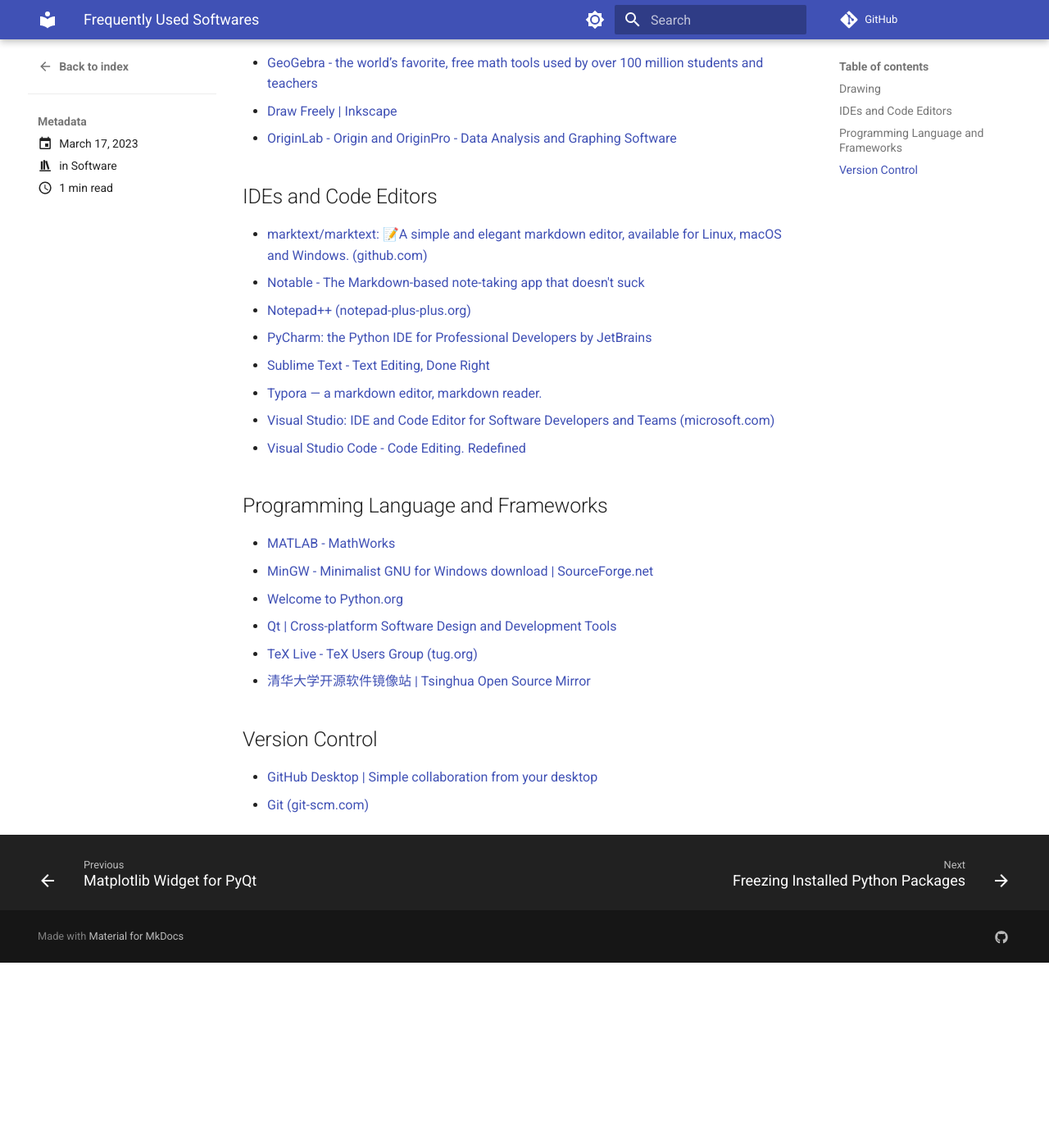
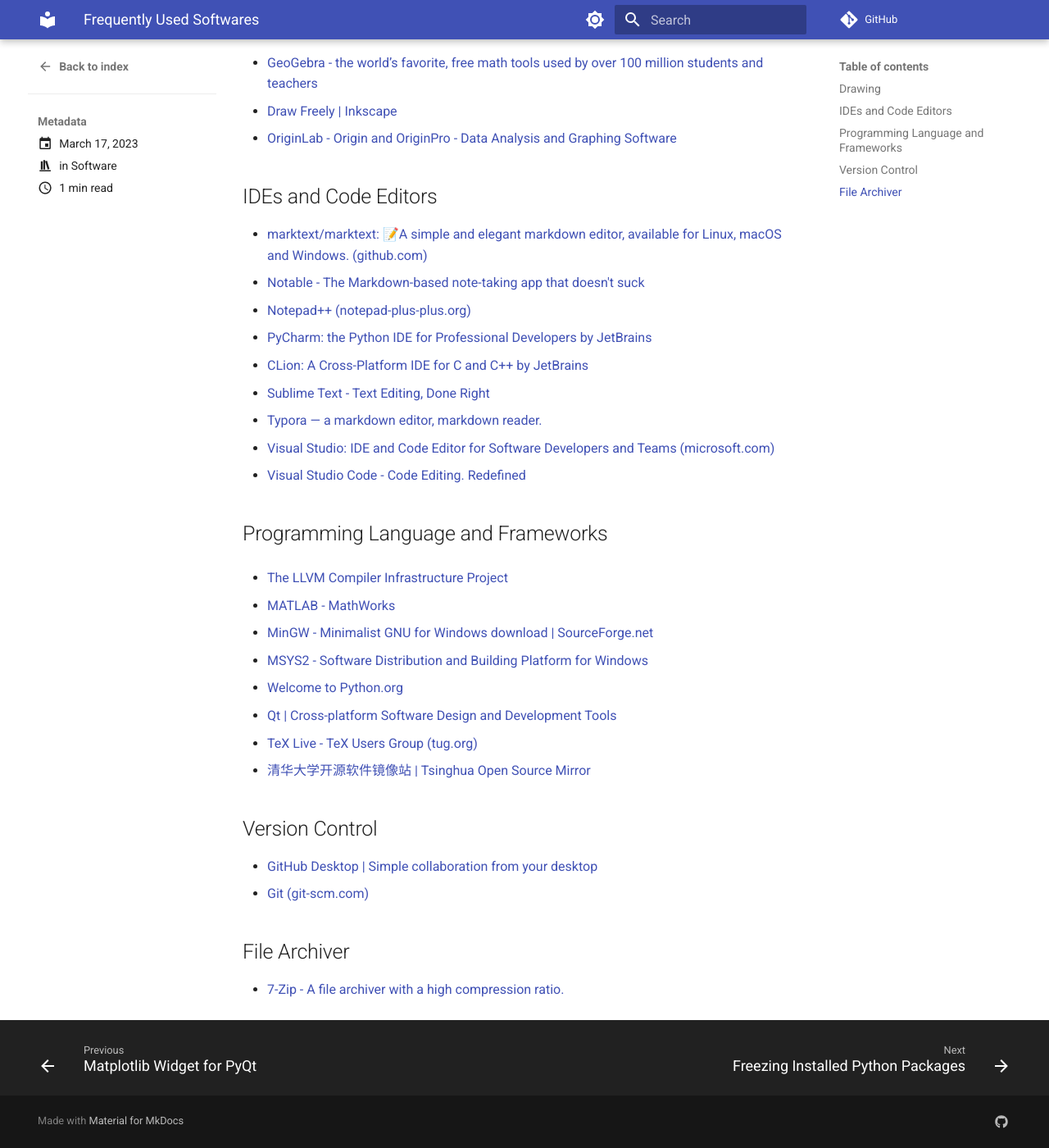
Before and after one commit to haiiliin/haiiliin.github.io, an MkDocs documentation site: the page built from docs/posts/software.md, in a window 1280 px wide and 1400 px high, scrolled down 321 px. Shown: the whole window at 82% size. Built offline with MkDocs 1.6.1 and Material for MkDocs 9.7.7, drawn with Linux system fonts in a browser that asks for light colours; comment, search, counter and statistics services are not loaded; before the commit the page ends 1495 px from its top, so only the background shows below that.

Commit message:
Update software.md

```diff
--- a/docs/posts/software.md
+++ b/docs/posts/software.md
@@ -25,6 +25,7 @@
 - [Notable - The Markdown-based note-taking app that doesn't suck](https://notable.app/)
 - [Notepad++ (notepad-plus-plus.org)](https://notepad-plus-plus.org/)
 - [PyCharm: the Python IDE for Professional Developers by JetBrains](https://www.jetbrains.com/pycharm/)
+- [CLion: A Cross-Platform IDE for C and C++ by JetBrains](https://www.jetbrains.com/clion/)
 - [Sublime Text - Text Editing, Done Right](https://www.sublimetext.com/)
 - [Typora — a markdown editor, markdown reader.](https://typora.io/)
 - [Visual Studio: IDE and Code Editor for Software Developers and Teams (microsoft.com)](https://visualstudio.microsoft.com/)
@@ -32,8 +33,11 @@
 
 ## Programming Language and Frameworks
 
+- [The LLVM Compiler Infrastructure Project](https://llvm.org/)
+
 - [MATLAB - MathWorks](https://www.mathworks.com/products/matlab.html)
 - [MinGW - Minimalist GNU for Windows download | SourceForge.net](https://sourceforge.net/projects/mingw/)
+- [MSYS2 - Software Distribution and Building Platform for Windows](https://www.msys2.org/)
 - [Welcome to Python.org](https://www.python.org/)
 - [Qt | Cross-platform Software Design and Development Tools](https://www.qt.io/)
 - [TeX Live - TeX Users Group (tug.org)](https://tug.org/texlive/)
@@ -43,3 +47,7 @@
 
 - [GitHub Desktop | Simple collaboration from your desktop](https://desktop.github.com/)
 - [Git (git-scm.com)](https://git-scm.com/)
+
+## File Archiver
+
+- [7-Zip - A file archiver with a high compression ratio.](https://7-zip.org/)
```
